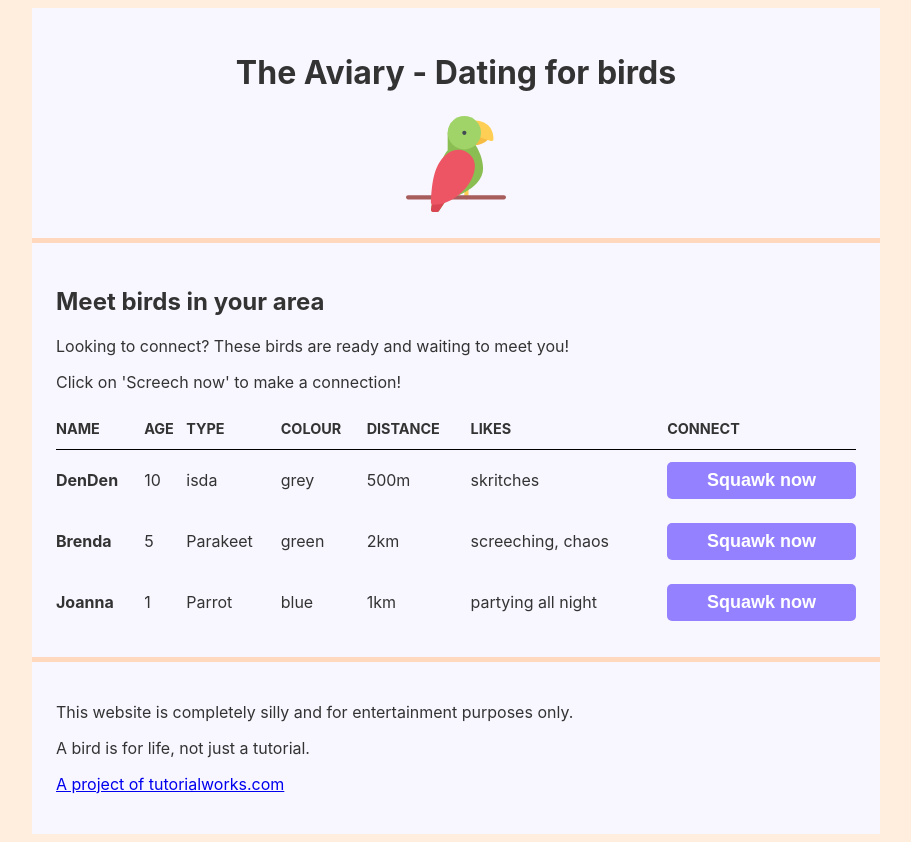
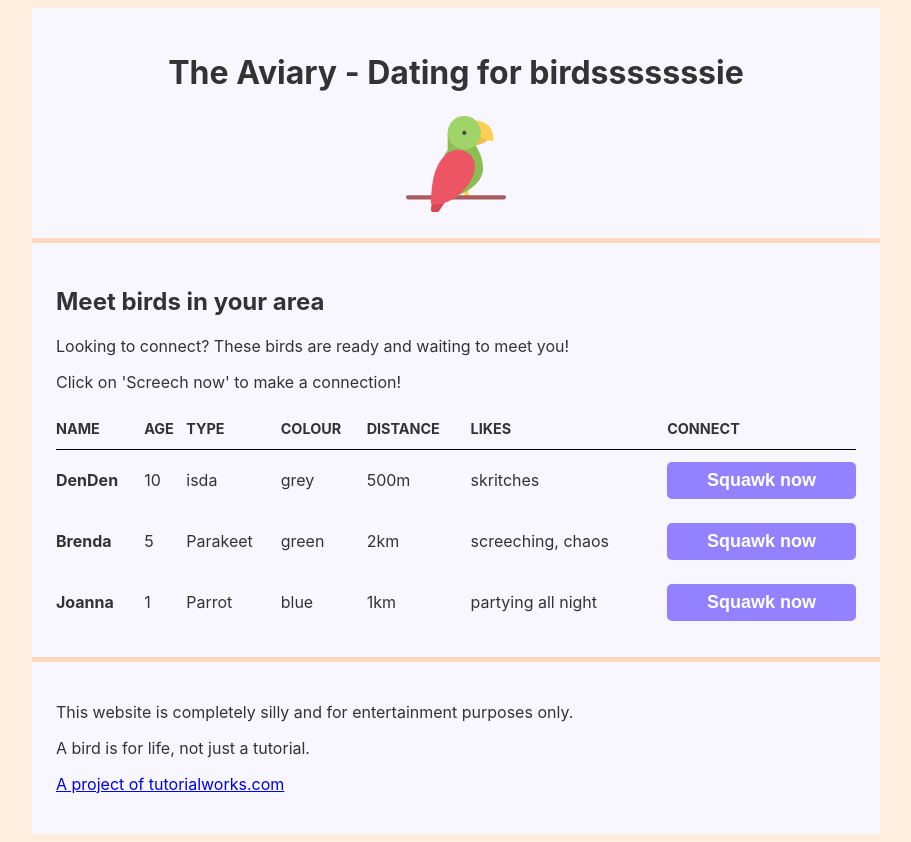
Before and after one commit to Nippybear/http-site-with-Vagrant, a plain HTML site: page webcontent/index.html in a window 1280 px wide. Shown: the whole page, without its empty margins (184-1095 px from the left). Drawn offline with Linux system fonts and the light colour scheme.

Commit message:
commit to index

```diff
--- a/webcontent/index.html
+++ b/webcontent/index.html
@@ -77,7 +77,7 @@
 
 <body>
     <header>
-        <h1>The Aviary - Dating for birds</h1>
+        <h1>The Aviary - Dating for birdsssssssie</h1>
         <img src="parrot.svg" width="100" height="100" />
     </header>
 
```
